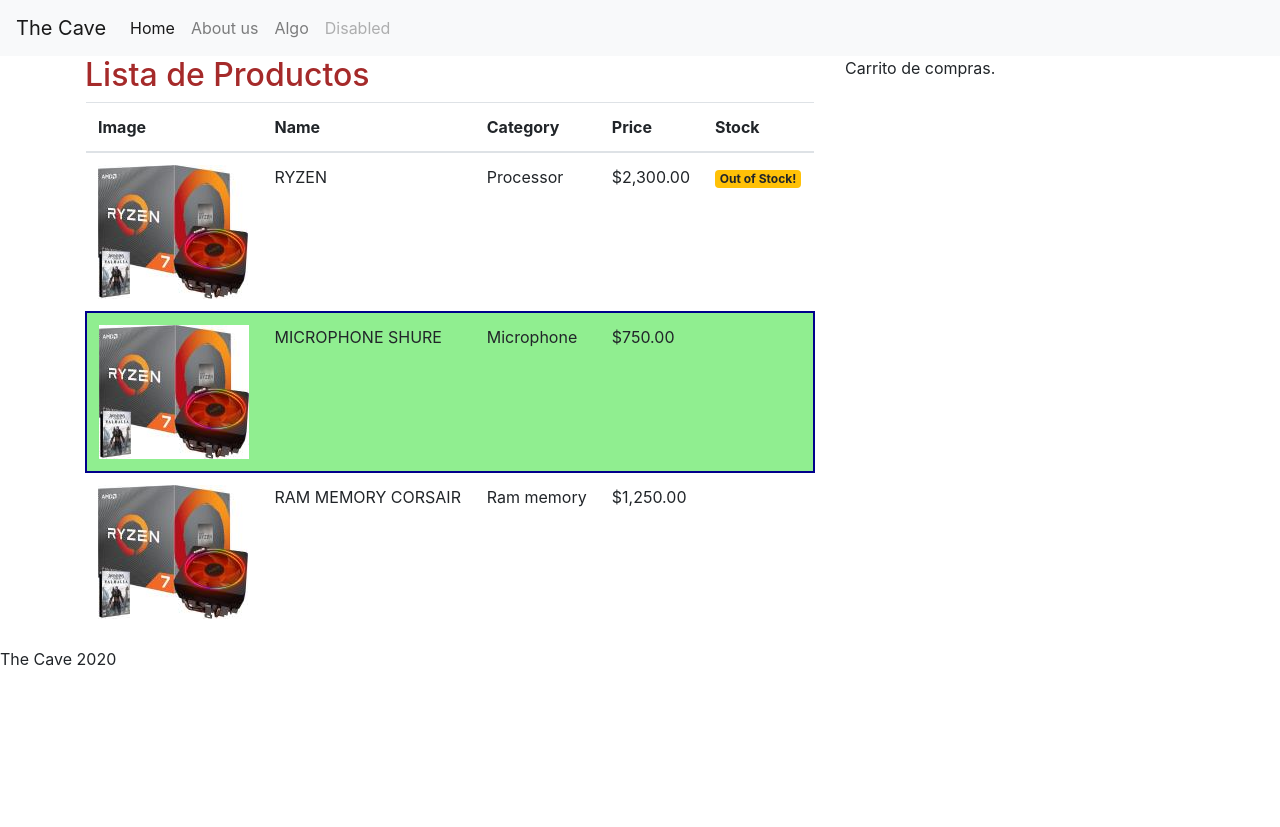
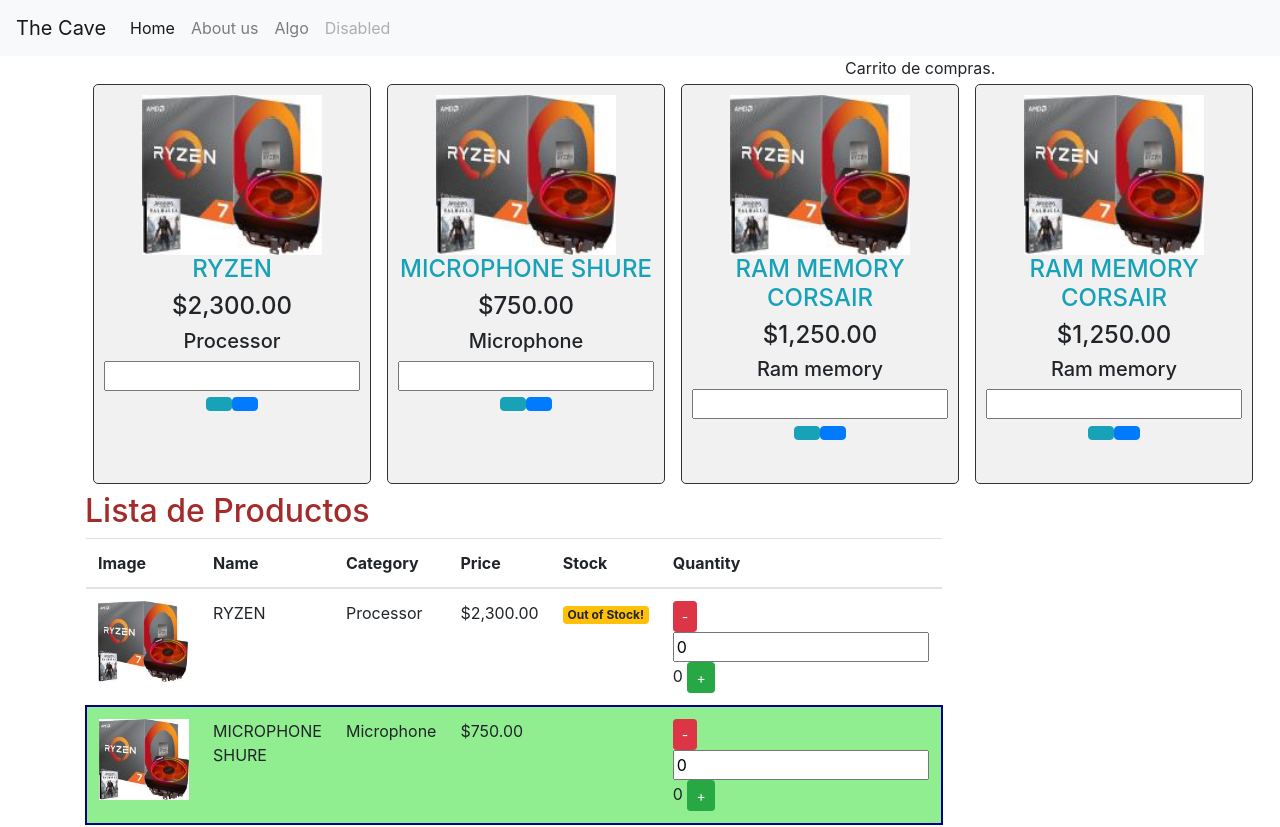
Before and after one commit to FrankZappato/angular-lacueva, an Angular app: page / in a window 1280 px wide. Shown: the top 827 px of the page. Before the commit the page ends 800 px from the top, so only its background shows below. Built offline with nearby package versions, Linux system fonts and the light colour scheme.

Commit message:
two way data binding function added for buttons in products list

```diff
--- a/src/app/app.component.html
+++ b/src/app/app.component.html
@@ -29,3 +29,6 @@
 <footer>
   {{title}} 2020
 </footer>
+<script src="https://code.jquery.com/jquery-3.5.1.slim.min.js"></script>
+<script src="https://kit.fontawesome.com/a076d05399.js"></script>
+<script src="https://stackpath.bootstrapcdn.com/bootstrap/4.5.2/js/bootstrap.min.js"></script>
--- a/src/app/app.module.ts
+++ b/src/app/app.module.ts
@@ -3,6 +3,9 @@
 
 import { AppComponent } from './app.component';
 import { ProductsListComponent } from './products-list/products-list.component';
+
+
+import { FormsModule } from '@angular/forms';
 
 @NgModule({
   declarations: [
@@ -10,7 +13,8 @@
     ProductsListComponent
   ],
   imports: [
-    BrowserModule
+    BrowserModule,
+    FormsModule
   ],
   providers: [],
   bootstrap: [AppComponent]
--- a/src/app/products-list/product.ts
+++ b/src/app/products-list/product.ts
@@ -5,4 +5,5 @@
     stock : number;
     image : string;
     clearance : boolean;
+    quantity : number;
 }
--- a/src/app/products-list/products-list.component.css
+++ b/src/app/products-list/products-list.component.css
@@ -5,3 +5,39 @@
     border : 2px solid darkblue;
     background-color : lightgreen;
 }
+.container-list{
+    display: flex;
+}
+
+.products {
+    border: 1px solid #333;
+    background-color: #f1f1f1;
+    border-radius: 5px;
+    padding: 10px;
+    margin-bottom: 10px;
+    margin-top: 10px;
+    text-align: center;
+    min-height: 400px;
+    margin: 8px;
+}
+
+@media (max-width:768px) {
+    .products {
+        min-height: 300px;
+    }
+}
+
+.product-img {
+    width: 70%;
+}
+
+.name-text {
+    overflow: hidden;
+    display: -webkit-box;
+    -webkit-line-clamp: 2;
+    -webkit-box-orient: vertical;
+}
+
+.row_products {
+    margin-top: 20px;
+}
--- a/src/app/products-list/products-list.component.html
+++ b/src/app/products-list/products-list.component.html
@@ -1,3 +1,28 @@
+<div class="container-list">
+    <div *ngFor="let product of products" class="row row_products">
+        <div class="col-sm-4 col-md-12">
+            <form method="post" action="add_to_cart">
+                <div class="products">
+                    <img [src]="product.image" [alt]="product.name" class="img-responsive product-img" />
+                    <h4 class="text-info name-text">{{product.name | uppercase}}</h4>
+                    <h4>{{product.price | currency}}</h4>
+                    <h5>{{product.category}}</h5>
+                    <input type="number" name="quantity" min="0" data-bind="value:replyNumber" />
+                    <div class="btn_box">
+                        <button type="submit" name="add_to_cart" class="btn btn-info add-to-cart-btn">
+                            <i class="fa fa-cart-plus" aria-hidden="true"></i>
+                        </button>
+                        <button type="button" class="btn btn-primary">
+                            <i class="fa fa-info-circle" aria-hidden="true"></i>
+                        </button>
+                    </div>
+                </div>
+            </form>
+        </div>
+    </div>
+</div>
+
+
 
 <h2>Lista de Productos</h2>
 <table class = "table">
@@ -8,15 +33,23 @@
             <th>Category</th>
             <th>Price</th>
             <th>Stock</th>
+            <th>Quantity</th>
         </tr>
     </thead>
     <tbody>
         <tr *ngFor="let product of products" [ngClass]="{'clearance': product.clearance}">
-            <td><img [src]="product.image" [alt]="product.name"></td>
+            <td><img width="90" class="img- thumbnail"[src]="product.image" [alt]="product.name"></td>
             <td>{{product.name | uppercase}}</td>
             <td>{{product.category}}</td>
             <td>{{product.price | currency}}</td>
             <td><span class="badge badge-warning" *ngIf="product.stock == 0">Out of Stock!</span></td>
+            <td>
+                <button type="button" class="btn btn-danger btn-sm" (click)="downQuantity(product)">-</button>
+                <input type="text" [(ngModel)]="product.quantity"
+                (keyup)="onChangeQuantity($event,product)">
+                {{product.quantity}}
+                <button type="button" class="btn btn-success btn-sm" (click)="upQuantity(product)">+</button>
+            </td>
         </tr>
     </tbody>
 </table>
--- a/src/app/products-list/products-list.component.ts
+++ b/src/app/products-list/products-list.component.ts
@@ -15,6 +15,7 @@
     stock : 0,
     image : "assets/img/ryzen-7.jpg",
     clearance : false,
+    quantity : 0,
   },
   {
     name : "Microphone Shure",
@@ -23,6 +24,7 @@
     stock : 12,
     image : "assets/img/ryzen-7.jpg",
     clearance : true,
+    quantity : 0,
   },
   {
     name : "Ram Memory Corsair",
@@ -31,11 +33,33 @@
     stock : 18,
     image : "assets/img/ryzen-7.jpg",
     clearance : false,
-  }
+    quantity : 0,
+  },
+  {
+    name : "Ram Memory Corsair",
+    category : "Ram memory",
+    price : 1250,
+    stock : 18,
+    image : "assets/img/ryzen-7.jpg",
+    clearance : false,
+    quantity : 0,
+  },
 ];
   constructor() { }
 
   ngOnInit(): void {
   }
+  downQuantity(product : Product) : void{
+    if(product.quantity > 0)
+    product.quantity --;
+  }
+  upQuantity(product : Product) : void{
+    if(product.quantity < product.stock)
+    product.quantity ++;
+  }
+  onChangeQuantity(event, product : Product) : void{
+    if(!(event.key >= 0) && (event.key <= 9))
+      event.preventDefault();
+  }
 
 }
```
